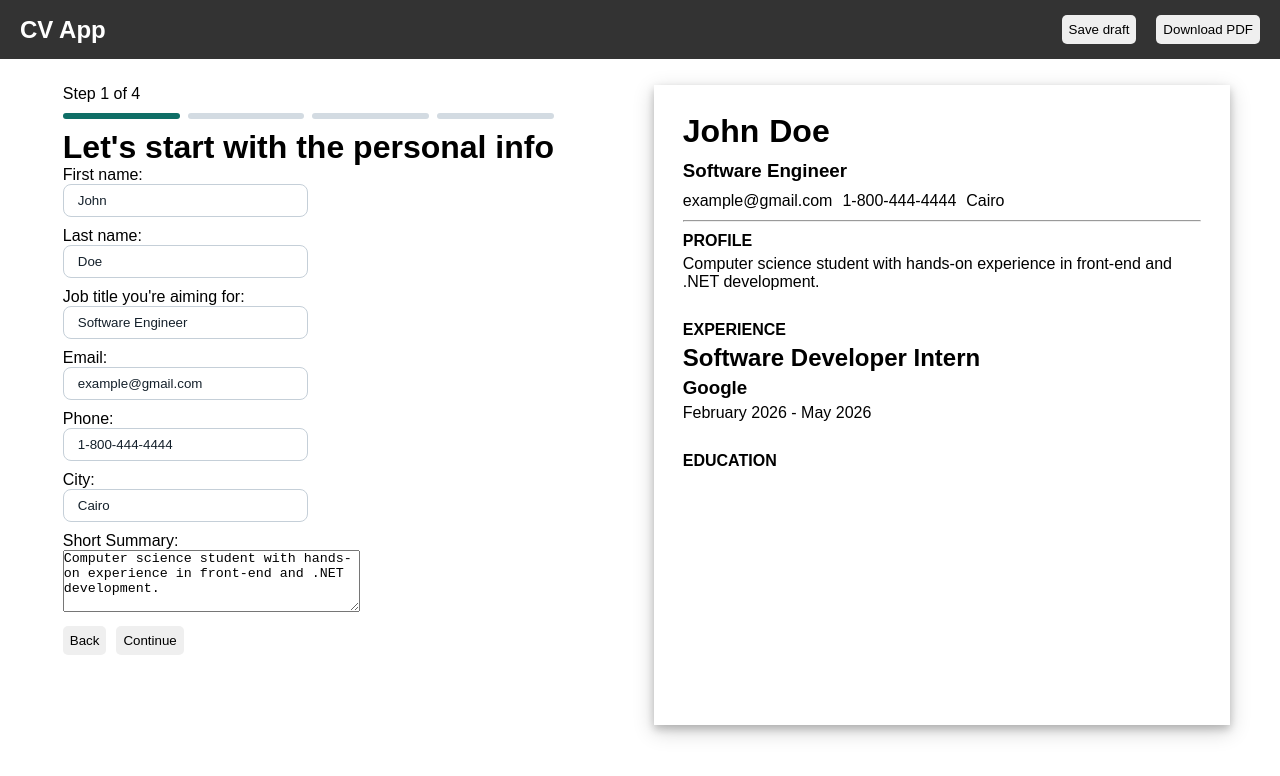
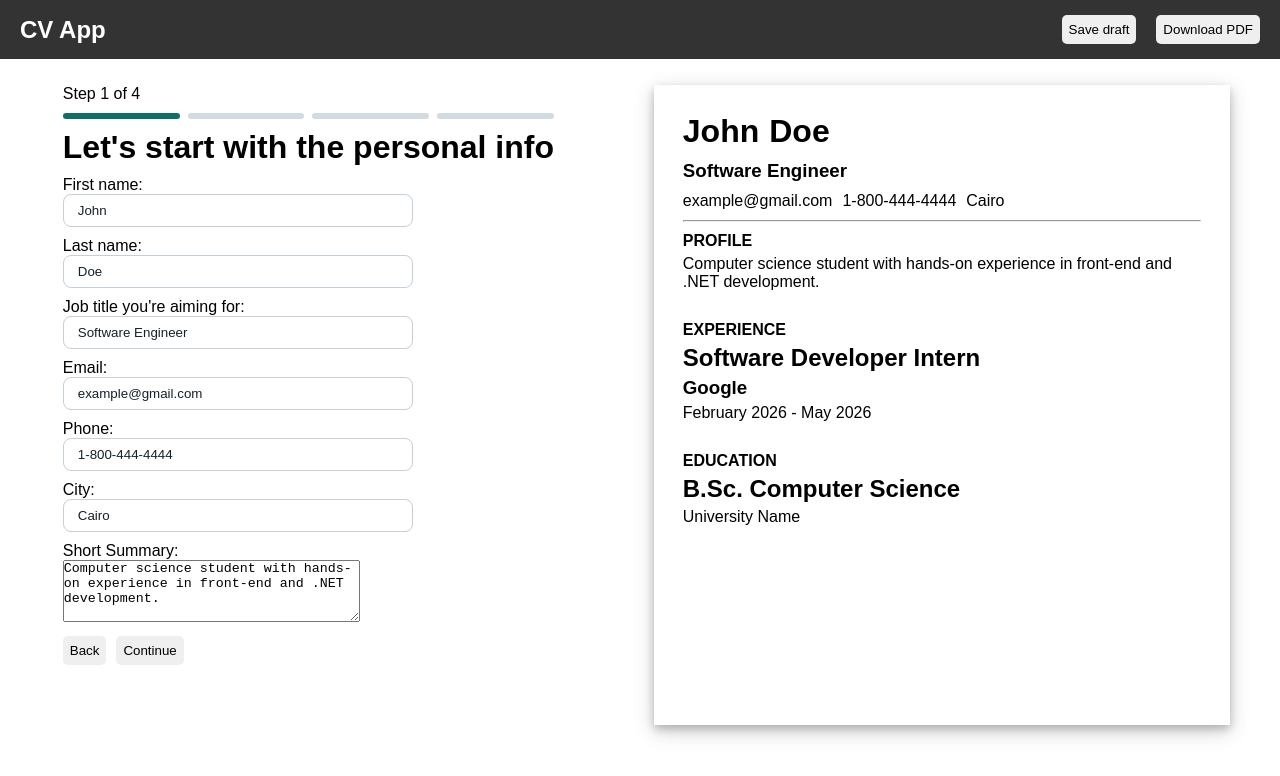
Before and after one commit to AhmedLouay-coder21/cv-app, a React (Vite) app: page / in a window 1280 px wide. Shown: the top 776 px of the page. Built offline with nearby package versions, Linux system fonts and the light colour scheme.

Commit message:
feat: add education field section to CV builder
- fix text overflow in the CV template
- adjust input fields width
- manage education state
- add education section styles

```diff
--- a/src/App.jsx
+++ b/src/App.jsx
@@ -21,7 +21,10 @@
     startDate: "2026-02-07",
     endDate: "2026-05-07",
   },
-  education: [],
+  education: {
+    degree: "B.Sc. Computer Science",
+    school: "University Name",
+  },
 }
 
 function App() {
@@ -43,6 +46,12 @@
       return { ...prev, experience: next }
     })
   }
+  function handleEducationChange(field, value) {
+    setResume((prev) => ({
+      ...prev,
+      education: { ...prev.education, [field]: value },
+    }))
+  }
 
   return (
     <div id="App">
@@ -52,6 +61,7 @@
           resume={resume}
           onPersonalChange={handlePersonalChange}
           onExperienceChange={handleExperienceChange}
+          onEducationChange={handleEducationChange}
         />
         <Template resume={resume} />
       </div>
--- /dev/null
+++ b/src/components/Form/Fields/EducationInfo.jsx
@@ -0,0 +1,28 @@
+const EducationFields = [
+  { id: "degree", label: "Degree or Course" },
+  { id: "school", label: "School" },
+]
+function EducationInfo({ data, onChange }) {
+  return (
+    <div className="Education">
+      <h1>Your Education</h1>
+      <form>
+        {EducationFields.map(({ id, label, type = "text" }) => (
+          <div className="form-field" key={id}>
+            <label htmlFor={id}>{label}:</label>
+            <br />
+            <input
+              type={type}
+              id={id}
+              name={id}
+              value={data[id]}
+              onChange={(e) => onChange(id, e.target.value)}
+            />
+          </div>
+        ))}
+      </form>
+    </div>
+  )
+}
+
+export default EducationInfo
--- a/src/components/Form/Form.jsx
+++ b/src/components/Form/Form.jsx
@@ -4,8 +4,14 @@
 import PersonalInfo from "./Fields/PersonalInfo"
 import "./Form.css"
 import ExperienceInfo from "./Fields/ExperienceInfo"
+import EducationInfo from "./Fields/EducationInfo"
 
-function Form({ resume, onPersonalChange, onExperienceChange }) {
+function Form({
+  resume,
+  onPersonalChange,
+  onExperienceChange,
+  onEducationChange,
+}) {
   const [step, setSteps] = useState(1)
   const totalNumberOfSteps = 4
   function handleIncreaseSteps() {
@@ -30,6 +36,9 @@
           onChange={onExperienceChange}
         />
       )}
+      {step === 3 && (
+        <EducationInfo data={resume.education} onChange={onEducationChange} />
+      )}
       <div id="FormButtons">
         <Button name={"Back"} onClick={handleDecreaseSteps} />
         <Button name={"Continue"} onClick={handleIncreaseSteps} />
--- a/src/components/Template/Template.css
+++ b/src/components/Template/Template.css
@@ -1,5 +1,7 @@
 #Template {
   width: 45%;
+  overflow: hidden;
+  overflow-wrap: anywhere;
   box-shadow:
     0 4px 8px 0 rgba(0, 0, 0, 0.2),
     0 6px 20px 0 rgba(0, 0, 0, 0.19);
--- a/src/components/Template/Template.jsx
+++ b/src/components/Template/Template.jsx
@@ -5,6 +5,7 @@
   const { fname, lname, desiredRole, email, phone, city, summary } =
     resume.personal
   const { role, company, startDate, endDate } = resume.experience
+  const { degree, school } = resume.education
   return (
     <div id="Template">
       <div id="TemplateContent">
@@ -34,6 +35,8 @@
           </div>
           <div className="sub-section">
             <h4>EDUCATION</h4>
+            <h2>{degree}</h2>
+            <p>{school}</p>
           </div>
         </div>
       </div>
--- a/src/index.css
+++ b/src/index.css
@@ -46,9 +46,10 @@
   display: flex;
   flex-direction: column;
   gap: 10px;
+  margin-top: 10px;
 }
 input {
-  width: 50%;
+  width: 350px;
   padding: 8px 14px;
   border: 1px solid #c5cfd8;
   border-radius: 8px;
```
